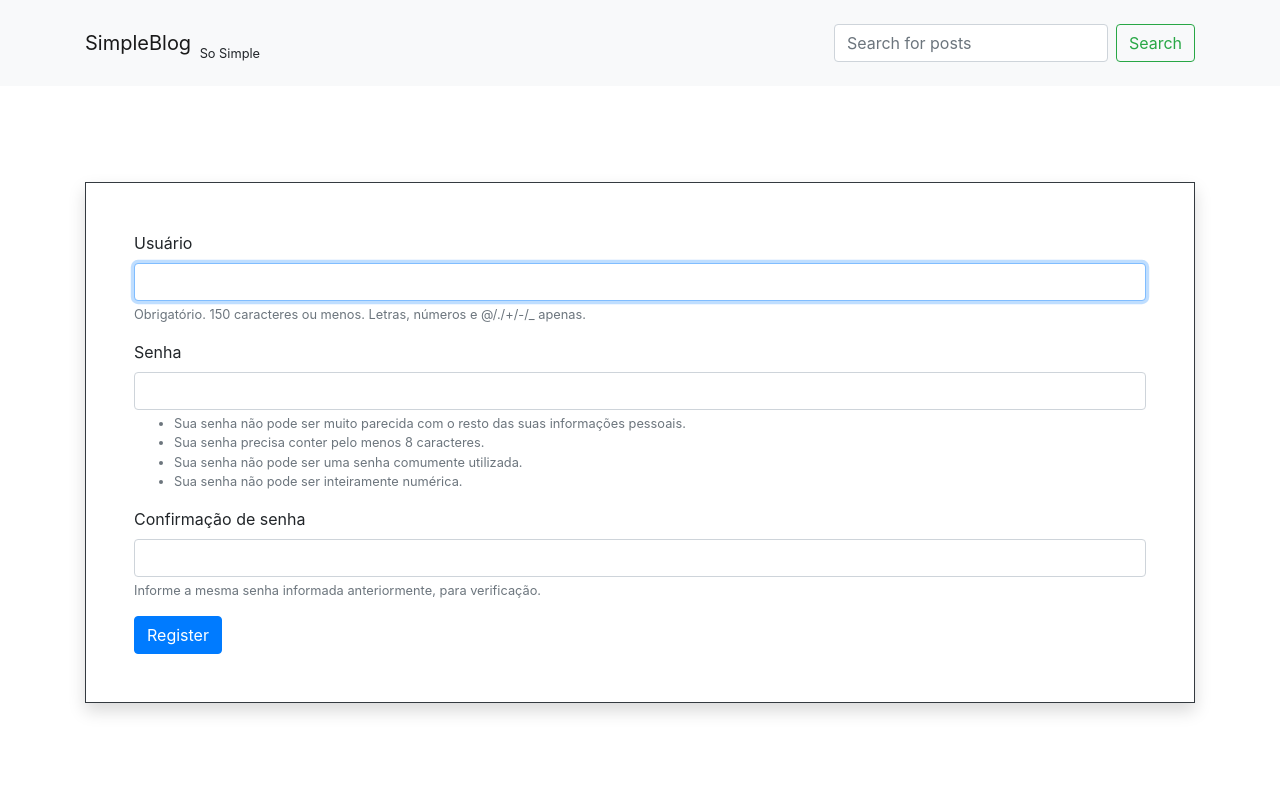
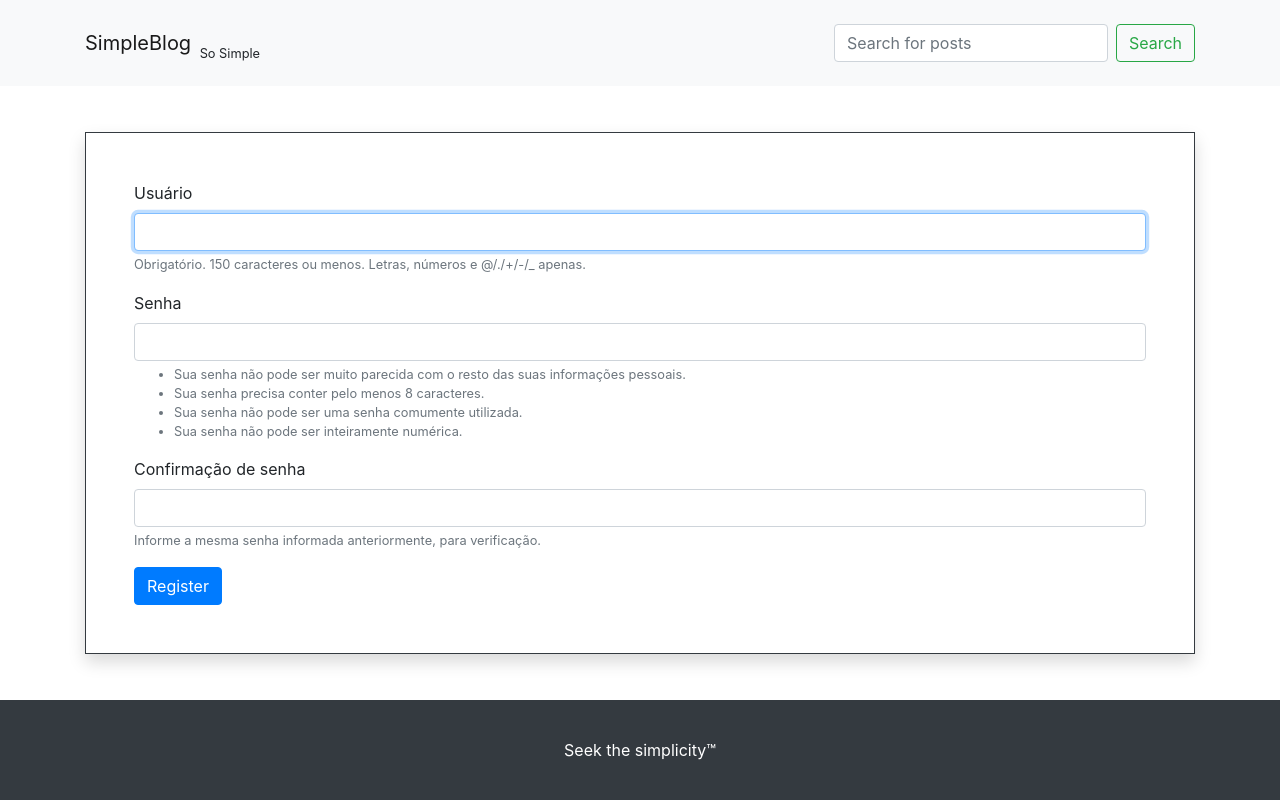
Before and after one commit to Thinkaboutmin/SimpleBlog, a Django app: page /register/ in a window 1280 px wide. Run offline with Django 3.2, Linux system fonts and the light colour scheme; some libraries are stand-ins or nearby versions.

Commit message:
Add footer and flex attrs to all pages

```diff
--- a/static/base/base.css
+++ b/static/base/base.css
@@ -1,9 +1,22 @@
-html,
-body {
-    height: 100%;
-}
-
 #navbar-quirks {
     padding-top: 15px;
     padding-bottom: 15px;
 }
+
+html, body {
+    height: 100%
+}
+
+body {
+    display: flex;
+    flex-direction: column;
+}
+
+footer {
+    height: 100px;
+    min-height: 100px;
+}
+
+main {
+    flex: 1 0 auto;
+}
--- a/templates/base.html
+++ b/templates/base.html
@@ -33,8 +33,7 @@
 
 
         {% block content %}
-        <main class="container">
-
+        <main class="d-flex flex-column container">
             {% for post in posts %}
                 <div class="card mb-3">
                     <div class="card-body">
@@ -42,17 +41,24 @@
                         <p class="card-text small">{{post.sub_header|upper}}</p>
                         <p class="card-text small">Published at {{post.pub_date|date:"d/m/Y"}}</p>
                         <p class="card-text small">Author: {{post.author.first_name|capfirst}} {{post.author.last_name|capfirst}}</p>
-                        <a href="{% url "blog:index" %}{{post.header}}" class="btn btn-primary">Read More</a>
+                        <a href="{% url "blog:show_post" post.header %}" class="btn btn-primary">Read More</a>
                     </div>
                 </div>
             {% empty %}
-                <div class="fixed-middle">
-                    <h2 class="mb-3">No post was found :(</h2>
+                <div class="d-flex justify-content-center align-items-center h-100">
+                    <h2>No post was found :(</h2>
                 </div>
             {% endfor %}
         </main>
         {% endblock %}
 
+        <footer class="bg-dark mt-3">
+            <div class="container h-100">
+                <div class="d-flex justify-content-center align-items-center text-white h-100">
+                    <span>Seek the simplicity&#8482;</span>
+                </div>
+            </div>
+        </footer>
         <script src="https://code.jquery.com/jquery-3.5.1.slim.min.js" integrity="sha384-DfXdz2htPH0lsSSs5nCTpuj/zy4C+OGpamoFVy38MVBnE+IbbVYUew+OrCXaRkfj" crossorigin="anonymous"></script>
         <script src="https://cdn.jsdelivr.net/npm/popper.js@1.16.1/dist/umd/popper.min.js" integrity="sha384-9/reFTGAW83EW2RDu2S0VKaIzap3H66lZH81PoYlFhbGU+6BZp6G7niu735Sk7lN" crossorigin="anonymous"></script>
         <script src="https://stackpath.bootstrapcdn.com/bootstrap/4.5.2/js/bootstrap.min.js" integrity="sha384-B4gt1jrGC7Jh4AgTPSdUtOBvfO8shuf57BaghqFfPlYxofvL8/KUEfYiJOMMV+rV" crossorigin="anonymous"></script>
--- a/templates/login.html
+++ b/templates/login.html
@@ -3,9 +3,9 @@
 {% block title%}Login{% endblock %}
 
 {% block content %}
-<main class="container">
-    <div class="pt-5 mt-5">
-        <div class="p-5 shadow border border-dark">
+<main class="d-flex flex-column container align">
+    <div class="d-flex align-items-center justify-content-center h-100">
+        <div class="p-5 shadow border border-dark w-100">
             <form method="POST">
                 {% csrf_token %}
                 {% for field_error in form.errors.values %}
--- a/templates/register.html
+++ b/templates/register.html
@@ -3,9 +3,9 @@
 {% block title%}Register{% endblock %}
 
 {% block content %}
-<main class="container">
-    <div class="mt-5 pt-5">
-        <div class="p-5 shadow border border-dark">
+<main class="d-flex flex-column container">
+    <div class="d-flex align-items-center justify-content-center h-100">
+        <div class="p-5 shadow border border-dark w-100">
             {% for error in form.errors.values %}
                 <div class="text-danger">{{error}}</div>
             {% endfor %}
```
Also changed, not shown: templates/detail.html (+10 -6 lines).
